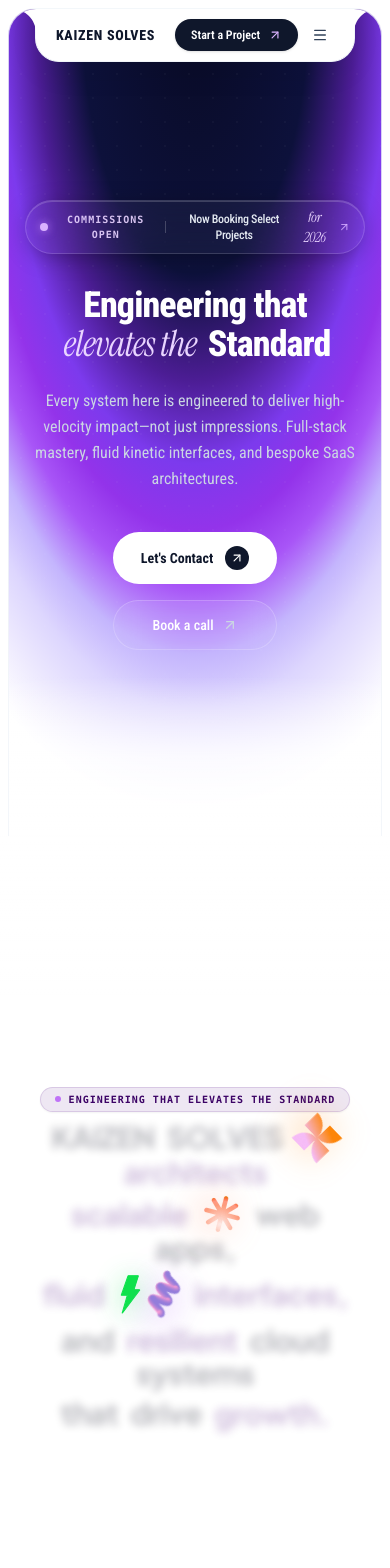
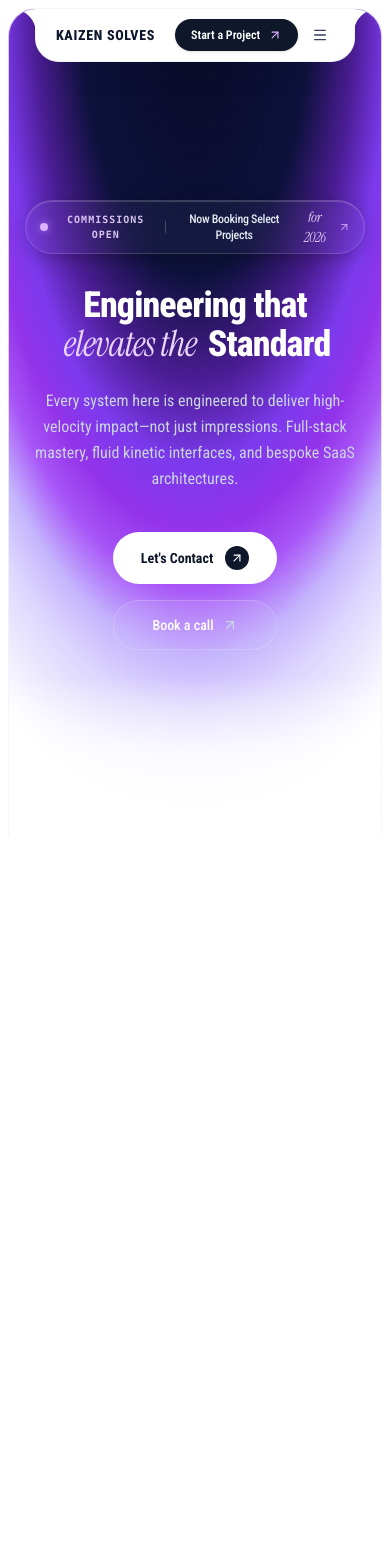
Before and after one commit to SaisagarYT/Freelance-Web, a Next.js app: page / in a window 390 px wide. Shown: the top 1568 px of the page. Built offline with nearby package versions, Linux system fonts and the light colour scheme.

Commit message:
feat: add scroll-driven text bounce, blur clearing, and bespoke icon physics to TrustStatementSection

```diff
--- a/src/components/TrustStatementSection.tsx
+++ b/src/components/TrustStatementSection.tsx
@@ -6,63 +6,75 @@ import { motion, useScroll, useTransform, MotionValue } from "framer-motion";
 export const TrustStatementSection = () => {
   const containerRef = useRef<HTMLDivElement>(null);
 
-  // Track scroll progress from when Section 2 enters viewport until it fills the viewport
-  const { scrollYProgress } = useScroll({
+  // 1. Entrance Bloom Progress (Hero -> Section 2 transition)
+  const { scrollYProgress: bloomProgress } = useScroll({
     target: containerRef,
     offset: ["start end", "start start"],
   });
 
-  // 3 Multi-Edge Liquid Waves - tuned to expand gradually and smoothly
+  // 2. Pinned Runway Progress (Scrubbed Kinetic Typography & Bespoke Icon Choreography)
+  const { scrollYProgress: kineticProgress } = useScroll({
+    target: containerRef,
+    offset: ["start start", "end end"],
+  });
+
+  // 3 Multi-Edge Liquid Waves - exactly as before
   const leftScale = useTransform(
-    scrollYProgress,
+    bloomProgress,
     [0.35, 0.65, 0.88, 1.00],
     [0.05, 0.45, 1.15, 1.65],
     { clamp: true }
   );
   const leftOpacity = useTransform(
-    scrollYProgress,
+    bloomProgress,
     [0.35, 0.65, 0.88, 1.00],
     [0, 0.35, 0.70, 0.92],
     { clamp: true }
   );
 
   const rightScale = useTransform(
-    scrollYProgress,
+    bloomProgress,
     [0.38, 0.68, 0.89, 1.00],
     [0.05, 0.45, 1.15, 1.65],
     { clamp: true }
   );
   const rightOpacity = useTransform(
-    scrollYProgress,
+    bloomProgress,
     [0.38, 0.68, 0.89, 1.00],
     [0, 0.35, 0.70, 0.92],
     { clamp: true }
   );
 
   const bottomScale = useTransform(
-    scrollYProgress,
+    bloomProgress,
     [0.42, 0.72, 0.92, 1.00],
     [0.05, 0.40, 1.20, 1.75],
     { clamp: true }
   );
   const bottomOpacity = useTransform(
-    scrollYProgress,
+    bloomProgress,
     [0.42, 0.72, 0.92, 1.00],
     [0, 0.35, 0.70, 0.92],
     { clamp: true }
   );
 
-  // Final Background Coalescence - fills smoothly only in the final stretch [0.88 -> 1.00] as section locks at top
-  const unifiedOpacity = useTransform(scrollYProgress, [0.88, 1.00], [0, 1], { clamp: true });
+  // Final Background Coalescence - fills smoothly as purple locks at top
+  const unifiedOpacity = useTransform(bloomProgress, [0.88, 1.00], [0, 1], { clamp: true });
 
   // Seamless top white blend that dissolves away gradually as purple finishes blooming
-  const topBlendOpacity = useTransform(scrollYProgress, [0.45, 0.92], [1, 0], { clamp: true });
+  const topBlendOpacity = useTransform(bloomProgress, [0.45, 0.92], [1, 0], { clamp: true });
+
+  // Eyebrow Micro-Badge Entrance
+  const eyebrowY = useTransform(kineticProgress, [0.00, 0.12], [-20, 0], { clamp: true });
+  const eyebrowOpacity = useTransform(kineticProgress, [0.00, 0.10], [0, 1], { clamp: true });
 
   return (
     <section
       ref={containerRef}
-      className="w-full min-h-screen h-screen relative overflow-hidden flex flex-col items-center justify-center px-4 sm:px-6 bg-white select-none"
+      className="relative w-full h-[250vh] bg-white"
     >
+      {/* Sticky Fullscreen Stage: Pins in viewport while user scrolls through the runway */}
+      <div className="sticky top-0 w-full h-screen overflow-hidden flex flex-col items-center justify-center px-4 sm:px-6 bg-white select-none">
         {/* Seamless Top Blend from Hero's White Bottom that dissolves away as purple fills */}
         <motion.div
           style={{ opacity: topBlendOpacity }}
@@ -112,14 +124,12 @@ export const TrustStatementSection = () => {
         />
 
         {/* ============================================================ */}
-      {/* GSAP-CALIBER KINETIC TYPOGRAPHY WITH AUTHENTIC 3D & VECTOR ART */}
+        {/* GSAP-CALIBER KINETIC TYPOGRAPHY WITH BESPOKE SCROLL CHOREOGRAPHY */}
         {/* ============================================================ */}
         <div className="max-w-6xl mx-auto text-center relative z-10 px-4 py-8 flex flex-col items-center justify-center space-y-2 sm:space-y-4">
           {/* Eyebrow Micro-Badge */}
           <motion.div
-          initial={{ opacity: 0, y: -10 }}
-          whileInView={{ opacity: 1, y: 0 }}
-          transition={{ duration: 0.5 }}
+            style={{ y: eyebrowY, opacity: eyebrowOpacity }}
             className="inline-flex items-center gap-2 px-3.5 py-1 rounded-full bg-purple-900/10 border border-purple-900/15 backdrop-blur-md text-[10px] sm:text-[11px] font-mono font-bold uppercase tracking-widest text-purple-950 mb-2 shadow-xs"
           >
             <span className="w-1.5 h-1.5 rounded-full bg-purple-600 animate-pulse" />
@@ -128,47 +138,48 @@ export const TrustStatementSection = () => {
 
           {/* LINE 1: KAIZEN SOLVES [Windmill] architects */}
           <div className="text-3xl sm:text-5xl md:text-6xl lg:text-[76px] xl:text-[84px] font-black font-display tracking-tight sm:tracking-tighter text-slate-950 leading-[1.08] flex flex-wrap justify-center items-center gap-x-3 sm:gap-x-5">
-          <KineticWord word="KAIZEN" progress={scrollYProgress} range={[0.36, 0.46]} />
-          <KineticWord word="SOLVES" progress={scrollYProgress} range={[0.40, 0.50]} />
+            <KineticWord word="KAIZEN" progress={kineticProgress} range={[0.06, 0.24]} />
+            <KineticWord word="SOLVES" progress={kineticProgress} range={[0.08, 0.26]} />
             <div className="relative inline-flex items-center mx-1 sm:mx-2 align-middle">
-            <GSAPWindmill />
+              <GSAPWindmill progress={kineticProgress} range={[0.08, 0.28]} />
             </div>
-          <KineticWord word="architects" progress={scrollYProgress} range={[0.44, 0.54]} isHighlight />
+            <KineticWord word="architects" progress={kineticProgress} range={[0.12, 0.30]} isHighlight />
           </div>
 
           {/* LINE 2: scalable [Star] web apps, */}
           <div className="text-3xl sm:text-5xl md:text-6xl lg:text-[76px] xl:text-[84px] font-black font-display tracking-tight sm:tracking-tighter text-slate-950 leading-[1.08] flex flex-wrap justify-center items-center gap-x-3 sm:gap-x-5">
-          <KineticWord word="scalable" progress={scrollYProgress} range={[0.48, 0.58]} isHighlight />
+            <KineticWord word="scalable" progress={kineticProgress} range={[0.22, 0.40]} isHighlight />
             <div className="relative inline-flex items-center mx-1 sm:mx-2 align-middle">
-            <GSAPStar />
+              <GSAPStar progress={kineticProgress} range={[0.24, 0.44]} />
             </div>
-          <KineticWord word="web" progress={scrollYProgress} range={[0.52, 0.62]} />
-          <KineticWord word="apps," progress={scrollYProgress} range={[0.54, 0.64]} />
+            <KineticWord word="web" progress={kineticProgress} range={[0.28, 0.46]} />
+            <KineticWord word="apps," progress={kineticProgress} range={[0.30, 0.48]} />
           </div>
 
           {/* LINE 3: fluid [Bolt] [3D Worm] interfaces, */}
           <div className="text-3xl sm:text-5xl md:text-6xl lg:text-[76px] xl:text-[84px] font-black font-display tracking-tight sm:tracking-tighter text-slate-950 leading-[1.08] flex flex-wrap justify-center items-center gap-x-3 sm:gap-x-5">
-          <KineticWord word="fluid" progress={scrollYProgress} range={[0.58, 0.68]} isHighlight />
+            <KineticWord word="fluid" progress={kineticProgress} range={[0.38, 0.56]} isHighlight />
             <div className="relative inline-flex items-center gap-1.5 sm:gap-3 mx-1 sm:mx-3 align-middle">
-            <GSAPBolt />
-            <GSAP3DWorm />
+              <GSAPBolt progress={kineticProgress} range={[0.40, 0.58]} />
+              <GSAP3DWorm progress={kineticProgress} range={[0.42, 0.62]} />
             </div>
-          <KineticWord word="interfaces," progress={scrollYProgress} range={[0.64, 0.74]} isHighlight />
+            <KineticWord word="interfaces," progress={kineticProgress} range={[0.46, 0.64]} isHighlight />
           </div>
 
           {/* LINE 4: and resilient cloud systems */}
           <div className="text-3xl sm:text-5xl md:text-6xl lg:text-[76px] xl:text-[84px] font-black font-display tracking-tight sm:tracking-tighter text-slate-950 leading-[1.08] flex flex-wrap justify-center items-center gap-x-3 sm:gap-x-5">
-          <KineticWord word="and" progress={scrollYProgress} range={[0.68, 0.78]} />
-          <KineticWord word="resilient" progress={scrollYProgress} range={[0.70, 0.80]} isHighlight />
-          <KineticWord word="cloud" progress={scrollYProgress} range={[0.72, 0.82]} />
-          <KineticWord word="systems" progress={scrollYProgress} range={[0.74, 0.84]} />
+            <KineticWord word="and" progress={kineticProgress} range={[0.54, 0.72]} />
+            <KineticWord word="resilient" progress={kineticProgress} range={[0.56, 0.74]} isHighlight />
+            <KineticWord word="cloud" progress={kineticProgress} range={[0.60, 0.78]} />
+            <KineticWord word="systems" progress={kineticProgress} range={[0.62, 0.80]} />
           </div>
 
           {/* LINE 5: that drive compounding growth. */}
           <div className="text-3xl sm:text-5xl md:text-6xl lg:text-[76px] xl:text-[84px] font-black font-display tracking-tight sm:tracking-tighter text-slate-950 leading-[1.08] flex flex-wrap justify-center items-center gap-x-3 sm:gap-x-5">
-          <KineticWord word="that" progress={scrollYProgress} range={[0.76, 0.86]} />
-          <KineticWord word="drive" progress={scrollYProgress} range={[0.78, 0.88]} />
-          <KineticWord word="growth." progress={scrollYProgress} range={[0.82, 0.92]} isHighlight />
+            <KineticWord word="that" progress={kineticProgress} range={[0.68, 0.86]} />
+            <KineticWord word="drive" progress={kineticProgress} range={[0.70, 0.88]} />
+            <KineticWord word="growth." progress={kineticProgress} range={[0.74, 0.92]} isHighlight />
+          </div>
         </div>
       </div>
     </section>
@@ -176,7 +187,7 @@ export const TrustStatementSection = () => {
 };
 
 // ============================================================
-// 1. KINETIC WORD WITH INTERACTIVE GSAP CHARACTER HOVER
+// 1. KINETIC WORD WITH SCROLL BOUNCE, BLUR CLEARING & HOVER
 // ============================================================
 interface KineticWordProps {
   word: string;
@@ -191,15 +202,23 @@ const KineticWord: React.FC<KineticWordProps> = ({
   range,
   isHighlight = false,
 }) => {
-  const opacity = useTransform(progress, range, [0.25, 1], { clamp: true });
-  const filter = useTransform(progress, range, ["blur(4px)", "blur(0px)"], { clamp: true });
-  const y = useTransform(progress, range, [16, 0], { clamp: true });
+  const [start, end] = range;
+  const mid = start + (end - start) * 0.72;
+
+  // Elastic scroll bounce: starts 55px below, overshoots -7px upward, settles at 0px
+  const y = useTransform(progress, [start, mid, end], [55, -7, 0], { clamp: true });
+  // Blur effect clearing smoothly on scroll
+  const filter = useTransform(progress, [start, end], ["blur(14px)", "blur(0px)"], { clamp: true });
+  // Opacity fade in
+  const opacity = useTransform(progress, [start, mid], [0, 1], { clamp: true });
+  // Subtle scale pop overshoot
+  const scale = useTransform(progress, [start, mid, end], [0.90, 1.03, 1.00], { clamp: true });
 
   const letters = word.split("");
 
   return (
     <motion.span
-      style={{ opacity, filter, y }}
+      style={{ y, filter, opacity, scale }}
       className={`inline-flex items-center cursor-default transition-colors duration-200 ${
         isHighlight
           ? "text-[#581C87] hover:text-[#3B0764]"
@@ -226,23 +245,43 @@ const KineticWord: React.FC<KineticWordProps> = ({
 };
 
 // ============================================================
-// 2. AUTHENTIC GSAP WINDMILL (Noise Texture & Linear Gradient)
+// 2. AUTHENTIC GSAP WINDMILL (Scroll Spin & Scale Overshoot)
 // ============================================================
-const GSAPWindmill: React.FC<{ size?: string; className?: string }> = ({
+const GSAPWindmill: React.FC<{
+  progress: MotionValue<number>;
+  range: [number, number];
+  size?: string;
+  className?: string;
+}> = ({
+  progress,
+  range,
   size = "w-9 h-9 sm:w-12 sm:h-12 md:w-14 md:h-14 lg:w-16 lg:h-16",
   className = "",
 }) => {
+  const [start, end] = range;
+  const mid = start + (end - start) * 0.72;
+
+  // Custom Windmill Scroll Animation: spins from -180deg to 390deg overshoot, settling at 360deg
+  const scrollRotate = useTransform(progress, [start, mid, end], [-180, 390, 360], { clamp: true });
+  const scale = useTransform(progress, [start, mid, end], [0, 1.28, 1.0], { clamp: true });
+  const opacity = useTransform(progress, [start, mid], [0, 1], { clamp: true });
+  const y = useTransform(progress, [start, mid, end], [50, -8, 0], { clamp: true });
+
   return (
+    <motion.div
+      style={{ rotate: scrollRotate, scale, opacity, y }}
+      className={`relative inline-block cursor-pointer select-none filter drop-shadow-[0_8px_18px_rgba(255,135,9,0.38)] ${size} ${className}`}
+    >
       <motion.div
         animate={{ rotate: 360 }}
         transition={{ duration: 18, repeat: Infinity, ease: "linear" }}
         whileHover={{
           scale: 1.28,
-        rotate: 720,
+          rotate: "+=360",
           transition: { type: "spring", stiffness: 320, damping: 14 },
         }}
         whileTap={{ scale: 0.9 }}
-      className={`relative inline-block cursor-pointer select-none filter drop-shadow-[0_8px_18px_rgba(255,135,9,0.38)] ${size} ${className}`}
+        className="w-full h-full"
       >
         <svg
           viewBox="0 0 137 135"
@@ -284,17 +323,38 @@ const GSAPWindmill: React.FC<{ size?: string; className?: string }> = ({
           />
         </svg>
       </motion.div>
+    </motion.div>
   );
 };
 
 // ============================================================
-// 3. AUTHENTIC GSAP 8-POINT STAR (Noise Texture & Radial Gradient)
+// 3. AUTHENTIC GSAP 8-POINT STAR (Scroll Nova Burst & Rotation)
 // ============================================================
-const GSAPStar: React.FC<{ size?: string; className?: string }> = ({
+const GSAPStar: React.FC<{
+  progress: MotionValue<number>;
+  range: [number, number];
+  size?: string;
+  className?: string;
+}> = ({
+  progress,
+  range,
   size = "w-9 h-9 sm:w-12 sm:h-12 md:w-14 md:h-14 lg:w-16 lg:h-16",
   className = "",
 }) => {
+  const [start, end] = range;
+  const mid = start + (end - start) * 0.72;
+
+  // Custom Star Scroll Animation: counter-rotates and bursts open with 1.35x spring pop
+  const scrollRotate = useTransform(progress, [start, mid, end], [-120, 25, 0], { clamp: true });
+  const scale = useTransform(progress, [start, mid, end], [0, 1.35, 1.0], { clamp: true });
+  const opacity = useTransform(progress, [start, mid], [0, 1], { clamp: true });
+  const y = useTransform(progress, [start, mid, end], [50, -8, 0], { clamp: true });
+
   return (
+    <motion.div
+      style={{ rotate: scrollRotate, scale, opacity, y }}
+      className={`relative inline-block cursor-pointer select-none filter drop-shadow-[0_8px_18px_rgba(255,119,75,0.4)] ${size} ${className}`}
+    >
       <motion.div
         animate={{
           rotate: [0, 45, 90],
@@ -311,7 +371,7 @@ const GSAPStar: React.FC<{ size?: string; className?: string }> = ({
           transition: { type: "spring", stiffness: 350, damping: 14 },
         }}
         whileTap={{ scale: 0.9 }}
-      className={`relative inline-block cursor-pointer select-none filter drop-shadow-[0_8px_18px_rgba(255,119,75,0.4)] ${size} ${className}`}
+        className="w-full h-full"
       >
         <svg
           viewBox="0 0 157 156"
@@ -360,17 +420,37 @@ const GSAPStar: React.FC<{ size?: string; className?: string }> = ({
           />
         </svg>
       </motion.div>
+    </motion.div>
   );
 };
 
 // ============================================================
-// 4. AUTHENTIC GSAP LIGHTNING BOLT (Emerald Neon Vector)
+// 4. AUTHENTIC GSAP LIGHTNING BOLT (Scroll Vertical Strike)
 // ============================================================
-const GSAPBolt: React.FC<{ size?: string; className?: string }> = ({
+const GSAPBolt: React.FC<{
+  progress: MotionValue<number>;
+  range: [number, number];
+  size?: string;
+  className?: string;
+}> = ({
+  progress,
+  range,
   size = "w-6 h-10 sm:w-9 sm:h-14 md:w-11 md:h-18 lg:w-13 lg:h-20",
   className = "",
 }) => {
+  const [start, end] = range;
+  const mid = start + (end - start) * 0.72;
+
+  // Custom Lightning Bolt Scroll Animation: strikes down vertically from -60px with electric pop
+  const y = useTransform(progress, [start, mid, end], [-60, 6, 0], { clamp: true });
+  const scale = useTransform(progress, [start, mid, end], [0.2, 1.25, 1.0], { clamp: true });
+  const opacity = useTransform(progress, [start, mid], [0, 1], { clamp: true });
+
   return (
+    <motion.div
+      style={{ y, scale, opacity }}
+      className={`relative inline-block cursor-pointer select-none filter drop-shadow-[0_4px_14px_rgba(10,228,72,0.45)] ${size} ${className}`}
+    >
       <motion.div
         animate={{
           y: [0, -3, 0],
@@ -387,7 +467,7 @@ const GSAPBolt: React.FC<{ size?: string; className?: string }> = ({
           transition: { type: "spring", stiffness: 450, damping: 10 },
         }}
         whileTap={{ scale: 0.9 }}
-      className={`relative inline-block cursor-pointer select-none filter drop-shadow-[0_4px_14px_rgba(10,228,72,0.45)] ${size} ${className}`}
+        className="w-full h-full"
       >
         <svg
           viewBox="0 0 134 229"
@@ -406,21 +486,43 @@ const GSAPBolt: React.FC<{ size?: string; className?: string }> = ({
           />
         </svg>
       </motion.div>
+    </motion.div>
   );
 };
 
 // ============================================================
-// 5. AUTHENTIC 3D COILED WORM (Photorealistic 3D Render)
+// 5. AUTHENTIC 3D COILED WORM (Scroll Spring Uncoil & Bounce)
 // ============================================================
-const GSAP3DWorm: React.FC<{ size?: string; className?: string }> = ({
+const GSAP3DWorm: React.FC<{
+  progress: MotionValue<number>;
+  range: [number, number];
+  size?: string;
+  className?: string;
+}> = ({
+  progress,
+  range,
   size = "w-7 h-11 sm:w-10 sm:h-16 md:w-13 md:h-20 lg:w-15 lg:h-24",
   className = "",
 }) => {
+  const [start, end] = range;
+  const mid = start + (end - start) * 0.72;
+
+  // Custom 3D Worm Scroll Animation: uncoils elastically from compressed 0.1 scaleY to 1.35x spring stretch to 1.0 resting
+  const scaleY = useTransform(progress, [start, mid, end], [0.1, 1.35, 1.0], { clamp: true });
+  const scaleX = useTransform(progress, [start, mid, end], [0.4, 1.15, 1.0], { clamp: true });
+  const rotate = useTransform(progress, [start, mid, end], [0, 32, 24], { clamp: true });
+  const y = useTransform(progress, [start, mid, end], [50, -10, 0], { clamp: true });
+  const opacity = useTransform(progress, [start, mid], [0, 1], { clamp: true });
+
   return (
+    <motion.div
+      style={{ scaleY, scaleX, rotate, y, opacity }}
+      className={`relative inline-block cursor-pointer select-none filter drop-shadow-[0_8px_18px_rgba(168,85,247,0.4)] ${size} ${className}`}
+    >
       <motion.div
         animate={{
           scaleY: [1, 1.14, 0.94, 1],
-        rotate: [24, 28, 20, 24],
+          rotate: [0, 4, -4, 0],
         }}
         transition={{
           repeat: Infinity,
@@ -434,7 +536,7 @@ const GSAP3DWorm: React.FC<{ size?: string; className?: string }> = ({
           transition: { type: "spring", stiffness: 380, damping: 12 },
         }}
         whileTap={{ scale: 0.9 }}
-      className={`relative inline-block cursor-pointer select-none filter drop-shadow-[0_8px_18px_rgba(168,85,247,0.4)] ${size} ${className}`}
+        className="w-full h-full"
       >
         <img
           src="/worm.png"
@@ -442,5 +544,6 @@ const GSAP3DWorm: React.FC<{ size?: string; className?: string }> = ({
           className="w-full h-full object-contain pointer-events-none"
         />
       </motion.div>
+    </motion.div>
   );
 };
```
Lines whose indentation alone changed are shown as unchanged.
